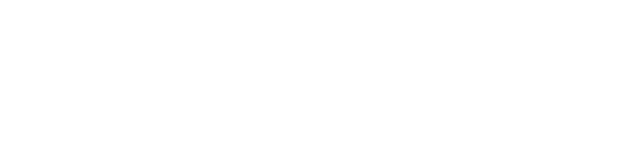
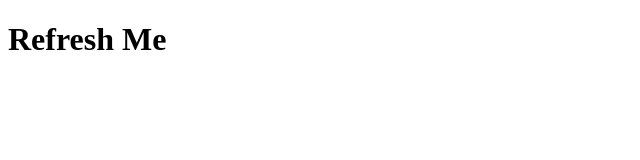
Before and after one commit to willyhuang18/Dice-Game, a plain HTML site: page index.html in a window 1280 px wide. Shown: the whole page, without its empty margins (0-640 px from the left). Drawn offline with Linux system fonts and the light colour scheme.

Commit message:
starting the game

```diff
--- a/index.html
+++ b/index.html
@@ -9,5 +9,11 @@
   </head>
   <body>
 
+    <div class="container">
+      <h1>Refresh Me</h1>
+    </div>
+
+    <script src="index.js" charset="utf-8"></script>
+
       </body>
     </html>
```
